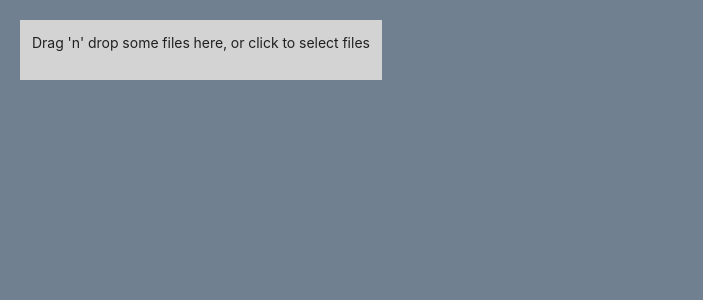
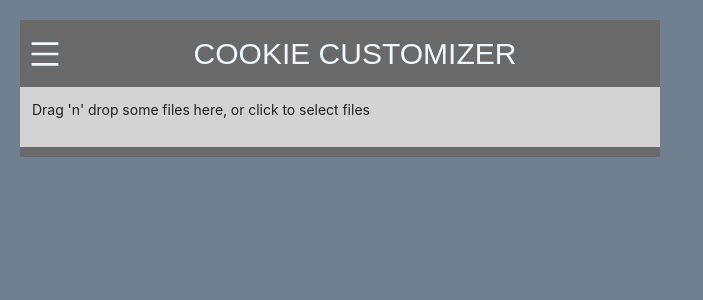
Before and after one commit to mjleehh/customcookies, a React app: page / in a window 1280 px wide. Shown: the top 300 px of the page, without its empty margins (0-703 px from the left). Built offline with nearby package versions, Linux system fonts and the light colour scheme; what mousetrap would draw is missing.

Commit message:
improve some of the worst uglynes

```diff
--- a/src/state/geometry.ts
+++ b/src/state/geometry.ts
@@ -122,7 +122,7 @@ function setPathsDescriptionsReducer(state: Draft<GeometryState>, {payload}: Pay
         }
     }
     state.boundingBox = paths.map(calculateBoundingBox).reduce(mergeBoxes)
-
+    updateAllGeometryReducer(state)
 }
 
 const geometrySlice = createSlice({
--- a/src/state/ui.ts
+++ b/src/state/ui.ts
@@ -3,10 +3,11 @@ import {Vector} from 'src/geometry/types'
 
 export interface UiState {
     parameterBoxPosition: Vector | null
+
 }
 
 const initialState: UiState = {
-    parameterBoxPosition: null
+    parameterBoxPosition: null,
 }
 
 const uiSlice = createSlice({
--- a/src/state/view2d.ts
+++ b/src/state/view2d.ts
@@ -1,15 +1,19 @@
-import {createSlice} from '@reduxjs/toolkit'
+import {createSlice, PayloadAction} from '@reduxjs/toolkit'
 
 export interface View2dState {
     translateX: number
     translateY: number
     zoom: number
+    showPathOffsets: boolean
+    showTessellatedPaths: boolean
 }
 
 const initialState: View2dState = {
     translateX: 0,
     translateY: 0,
     zoom: 1,
+    showPathOffsets: false,
+    showTessellatedPaths: true,
 }
 
 const TRANSLATION_STEP = 5
@@ -25,8 +29,10 @@ const view2dSlice = createSlice({
         'moveDown': state => {state.translateY -= TRANSLATION_STEP},
         'enlarge': state => {state.zoom *= ZOOM_FACTOR},
         'shrink': state => {state.zoom /= ZOOM_FACTOR},
+        'updateShowPathOffsets': (state, {payload}: PayloadAction<boolean>) => {state.showPathOffsets = payload},
+        'updateShowTessellatedPaths': (state, {payload}: PayloadAction<boolean>) => {state.showTessellatedPaths = payload},
     }
 })
 
-export const {moveLeft, moveRight, moveUp, moveDown, enlarge, shrink} = view2dSlice.actions
+export const {moveLeft, moveRight, moveUp, moveDown, enlarge, shrink, updateShowPathOffsets, updateShowTessellatedPaths} = view2dSlice.actions
 export default view2dSlice.reducer
--- a/src/style/colors.ts
+++ b/src/style/colors.ts
@@ -1,8 +1,10 @@
 export const background = 'lightgrey'
+export const banner = 'dimgrey'
+export const bannerText = 'aliceblue'
 export const contextBackground = 'aliceblue'
-export const surface = 'steelblue'
-export const wireframe = 'darkgrey'
 export const path = 'darkgrey'
-export const selectedPath = 'blue'
-export const selectedSurface = 'blue'
+export const selectedPath = 'steelblue'
+export const wireframe = 'dimgrey'
+export const surface = 'darkgrey'
+export const selectedSurface = selectedPath
 export const pathOffset = 'darkblue'
--- a/src/style/index.css
+++ b/src/style/index.css
@@ -12,6 +12,7 @@ body {
 .banner {
     display: inline-block;
     font-size: 30px;
+    background: dimgrey;
 }
 
 .inputs {
--- a/src/ui/App.tsx
+++ b/src/ui/App.tsx
@@ -1,19 +1,55 @@
 import React from 'react'
 import * as colors from 'src/style/colors'
-import Main from './Main'
+import Content from './Content'
 import UploadSvg from './UploadSvg'
 import {useAppSelector} from 'src/state/hooks'
+import {Button, Dropdown, Space} from 'antd'
+import Options from './Options'
+import {MenuOutlined} from '@ant-design/icons'
 
-const AppStyle = {
-    display: 'inline-block',
-    padding: '12px',
+const appStyle: React.CSSProperties = {
+    display: 'block',
+    width: '640px',
     margin: '20px',
     background: colors.background,
 }
 
+const bannerStyle: React.CSSProperties = {
+    display: 'flex',
+    flexDirection: 'row',
+    justifyContent: 'space-between',
+    alignItems: 'center',
+    fontFamily: 'Arial, sans-serif',
+    color: colors.bannerText,
+    background: colors.banner,
+    fontSize: '30px',
+    width: '100%',
+    padding: '10px'
+}
+
+const mainStyle: React.CSSProperties = {
+    height: '100%',
+    padding: '12px',
+}
+
+const footerStyle: React.CSSProperties = {
+    height: '10px',
+    background: colors.banner,
+}
+
 export default function App() {
     const pathDescriptions = useAppSelector(state => state.geometry.svgPaths)
-    const tab = pathDescriptions ? <Main/> : <UploadSvg/>
+    const tab = pathDescriptions ? <Content/> : <UploadSvg/>
 
-    return <div style={AppStyle}>{tab}</div>
+    const menu=<div>foo</div>
+
+    return <div style={appStyle}>
+        <header style={bannerStyle}>
+            <Dropdown overlay={<Options/>}><MenuOutlined/></Dropdown>
+            <div>COOKIE CUSTOMIZER</div>
+            <div> </div>
+        </header>
+        <main style={mainStyle}>{tab}</main>
+        <footer style={footerStyle}/>
+    </div>
 }
--- /dev/null
+++ b/src/ui/Options.tsx
@@ -0,0 +1,32 @@
+import {Menu, Space, Switch} from 'antd'
+import React from 'react'
+import {useAppDispatch, useAppSelector} from '../state/hooks'
+import {updateShowPathOffsets, updateShowTessellatedPaths} from '../state/view2d'
+
+export default function Options() {
+    const showOffsets = useAppSelector<boolean>(state => state.view2d.showPathOffsets)
+    const showTessellated = useAppSelector<boolean>(state => state.view2d.showTessellatedPaths)
+    const dispatch = useAppDispatch()
+
+    function updateShowOffsets(value: boolean) {
+        dispatch(updateShowPathOffsets(value))
+    }
+    function updateShowTessellated(value: boolean) {
+        dispatch(updateShowTessellatedPaths(value))
+    }
+
+    return <Menu>
+        <Menu.Item key={1}>
+            <Space>
+                <Switch checked={showOffsets} onChange={updateShowOffsets}/>
+                <label>show offset paths</label>
+            </Space>
+        </Menu.Item>
+        <Menu.Item key={2}>
+            <Space>
+                <Switch checked={showTessellated} onChange={updateShowTessellated}/>
+                <label>show tessellated curves</label>
+            </Space>
+        </Menu.Item>
+    </Menu>
+}
--- a/src/ui/paths/Preview2d.tsx
+++ b/src/ui/paths/Preview2d.tsx
@@ -1,11 +1,11 @@
 import React, {useEffect, useRef} from 'react'
 import {Box, Size, Vec, Vector} from '../../geometry/types'
 import * as colors from 'src/style/colors'
-import * as g from 'src/geometry/operations'
 import {OffsetPath} from 'src/state/geometry'
 import {useAppSelector} from '../../state/hooks'
 import {View2dState} from '../../state/view2d'
 import setViewWindow from './setViewWindow'
+import {isBoolean} from 'lodash'
 
 function drawTessellated(p: CanvasRenderingContext2D, vertices: Vector[], isClosed = false) {
     p.beginPath()
@@ -23,16 +23,16 @@ function drawTessellated(p: CanvasRenderingContext2D, vertices: Vector[], isClos
 
 type Preview2dProps = {
     size: Size
-    showOffsets: boolean
 }
 
-export default function Preview2d({size, showOffsets}: Preview2dProps) {
+export default function Preview2d({size}: Preview2dProps) {
     const canvas = useRef<HTMLCanvasElement>(null)
 
     const paths = useAppSelector<OffsetPath[] | null>(state => state.geometry.paths)
     const boundingBox = useAppSelector<Box | null>(state => state.geometry.boundingBox)
     const view = useAppSelector<View2dState>(state => state.view2d)
     const selectionIndex = useAppSelector<number>(state => state.geometry.selectionIndex)
+    const showOffsets = useAppSelector<boolean>(state => state.view2d.showPathOffsets)
 
     useEffect(() => {
         // make sure canvas updates properly
```
Also changed, not shown: src/ui/Content.tsx (renamed from src/ui/Main.tsx, +16 -22 lines).
